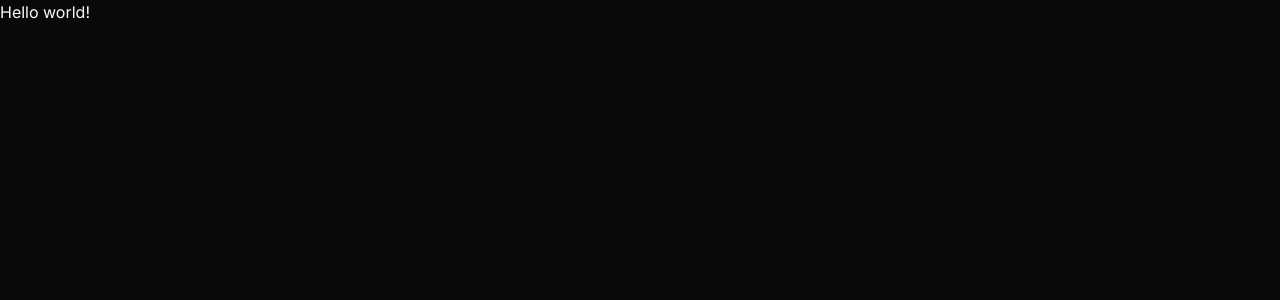
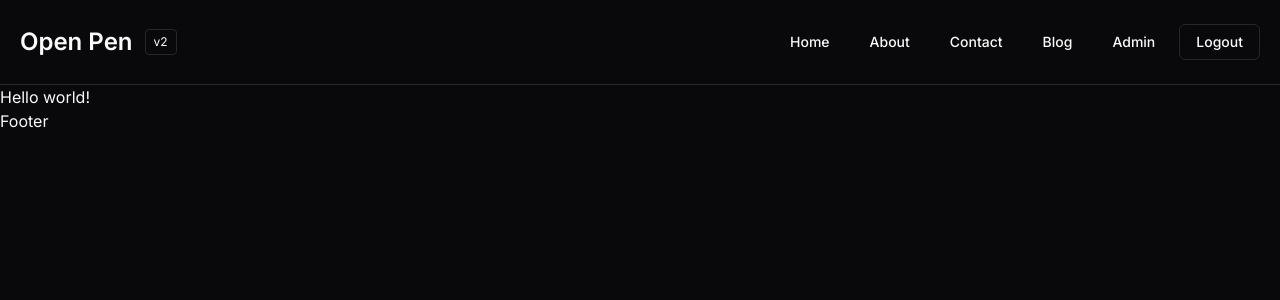
Before and after one commit to inclinedadarsh/open-pen-v2, a Next.js app: page / in a window 1280 px wide. Shown: the top 300 px of the page. Built offline with nearby package versions, Linux system fonts and the light colour scheme.

Commit message:
feat: add responsive nav bar

```diff
--- a/src/app/layout.tsx
+++ b/src/app/layout.tsx
@@ -1,6 +1,8 @@
 import type { Metadata } from "next";
 import { Inter } from "next/font/google";
 import "./globals.css";
+import { Footer, Navbar } from "@/components";
+import { NAV_LINKS } from "@/constants";
 
 const inter = Inter({ subsets: ["latin"] });
 
@@ -16,7 +18,11 @@ export default function RootLayout({
 }) {
     return (
         <html lang='en'>
-            <body className={inter.className}>{children}</body>
+            <body className={inter.className}>
+                <Navbar links={NAV_LINKS} />
+                {children}
+                <Footer />
+            </body>
         </html>
     );
 }
--- /dev/null
+++ b/src/components/Footer.tsx
@@ -0,0 +1,5 @@
+const Footer = () => {
+    return <div>Footer</div>;
+};
+
+export default Footer;
--- /dev/null
+++ b/src/components/Navbar.tsx
@@ -0,0 +1,84 @@
+"use client";
+
+import { useState } from "react";
+
+import Link from "next/link";
+import { NavProps } from "@/types";
+import { cn } from "@/helpers";
+import { Button, buttonVariants } from "./ui/button";
+import { HamburgerMenuIcon, Cross2Icon } from "@radix-ui/react-icons";
+
+const Navbar = ({ links, className, ...props }: NavProps) => {
+    const isAdmin = true;
+    const isLoggedIn = true;
+
+    const [isOpen, setIsOpen] = useState(false);
+
+    return (
+        <nav
+            className={cn(
+                "flex justify-between nav-container py-6 border-b relative",
+                className
+            )}
+            {...props}
+        >
+            <div className='text-2xl font-semibold flex gap-3 items-center '>
+                <span className=''>Open Pen</span>
+                <span className='text-xs px-2 py-1 border rounded-sm font-normal'>
+                    v2
+                </span>
+            </div>
+            <Button
+                variant='outline'
+                size='icon'
+                onClick={() => {
+                    setIsOpen((prev) => !prev);
+                }}
+                aria-label='Toggle menu'
+                className='md:hidden'
+            >
+                {isOpen ? <Cross2Icon /> : <HamburgerMenuIcon />}
+            </Button>
+            <ul
+                className={cn(
+                    "flex gap-2 absolute md:static top-[85px] h-navbar-mobile md:h-auto flex-col md:flex-row w-screen md:w-auto z-10 bg-background md:bg-transparent transition-[left] ease-in-out duration-300 px-5 md:px-0 justify-center md:justify-end",
+                    isOpen && "left-0",
+                    !isOpen && "left-full"
+                )}
+            >
+                {links.map((link, index) => (
+                    <li key={index}>
+                        <Link
+                            className={buttonVariants({
+                                variant: "ghost",
+                                stretch: true,
+                            })}
+                            href={link.path}
+                        >
+                            {link.title}
+                        </Link>
+                    </li>
+                ))}
+                {isLoggedIn ? (
+                    <>
+                        {isAdmin && (
+                            <Link
+                                className={buttonVariants({ variant: "ghost" })}
+                                href='/admin'
+                            >
+                                Admin
+                            </Link>
+                        )}
+                        <Button variant='outline'>Logout</Button>
+                    </>
+                ) : (
+                    <Link className={buttonVariants()} href='/login'>
+                        Login
+                    </Link>
+                )}
+            </ul>
+        </nav>
+    );
+};
+
+export default Navbar;
--- /dev/null
+++ b/src/components/index.ts
@@ -0,0 +1,4 @@
+import Navbar from "./Navbar";
+import Footer from "./Footer";
+
+export { Navbar, Footer };
--- /dev/null
+++ b/src/constants/index.ts
@@ -0,0 +1,20 @@
+import { LinkType } from "@/types";
+
+export const NAV_LINKS: LinkType[] = [
+    {
+        title: "Home",
+        path: "/",
+    },
+    {
+        title: "About",
+        path: "/about",
+    },
+    {
+        title: "Contact",
+        path: "/contact",
+    },
+    {
+        title: "Blog",
+        path: "/blog",
+    },
+];
--- /dev/null
+++ b/src/types/index.ts
@@ -0,0 +1,8 @@
+export type LinkType = {
+    title: string;
+    path: string;
+};
+
+export interface NavProps extends React.HTMLAttributes<HTMLDivElement> {
+    links: LinkType[];
+}
```
